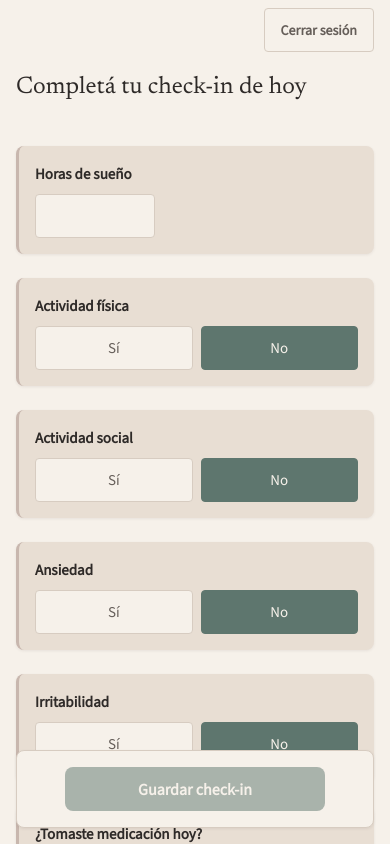
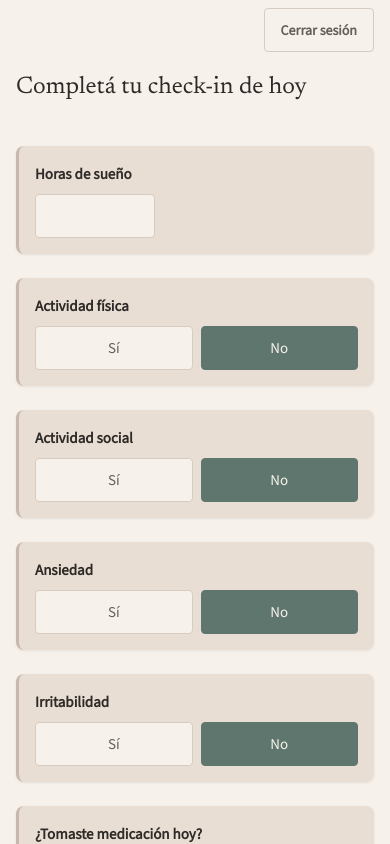
Before and after one commit to fgpaz/bitacora, a Next.js app in the folder frontend/: page /registro/daily-checkin in a window 390 px wide. Shown: the top 844 px of the page. Built offline with nearby package versions, Linux system fonts and the light colour scheme; no server answers.

Commit message:
fix mobile form submit flow

```diff
--- a/frontend/components/patient/checkin/DailyCheckinForm.module.css
+++ b/frontend/components/patient/checkin/DailyCheckinForm.module.css
@@ -115,8 +115,7 @@
 }
 
 .submitBar {
-  position: sticky;
-  bottom: var(--space-md);
+  position: static;
   margin-top: var(--space-xl);
   padding: var(--space-md);
   background-color: var(--surface);
@@ -125,7 +124,6 @@
   box-shadow: var(--shadow-soft);
   display: flex;
   justify-content: center;
-  z-index: 5;
 }
 
 .submitBtn {
--- a/frontend/components/patient/mood/MoodEntryForm.module.css
+++ b/frontend/components/patient/mood/MoodEntryForm.module.css
@@ -12,8 +12,7 @@
 }
 
 .submitArea {
-  position: sticky;
-  bottom: var(--space-md);
+  position: static;
   margin-top: var(--space-lg);
   padding: var(--space-md);
   background-color: var(--surface);
@@ -22,7 +21,6 @@
   box-shadow: var(--shadow-soft);
   display: flex;
   justify-content: center;
-  z-index: 5;
 }
 
 .submitBtn {
```
Also changed, not shown: 1 other file (tests, documents, lock files or other folders).
